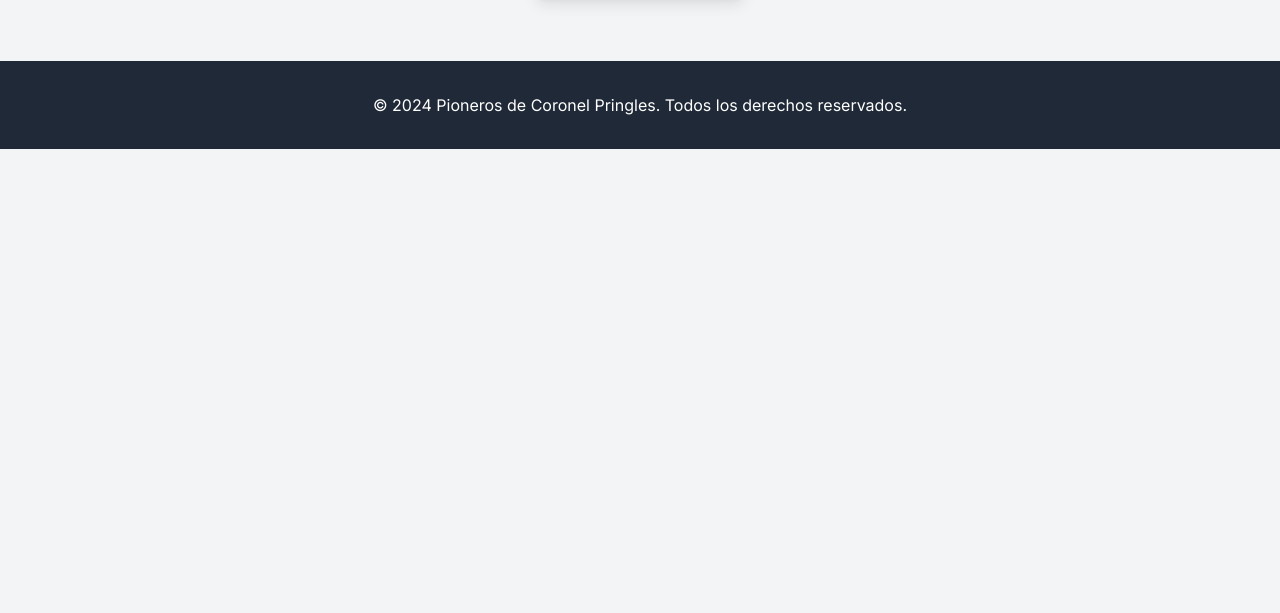
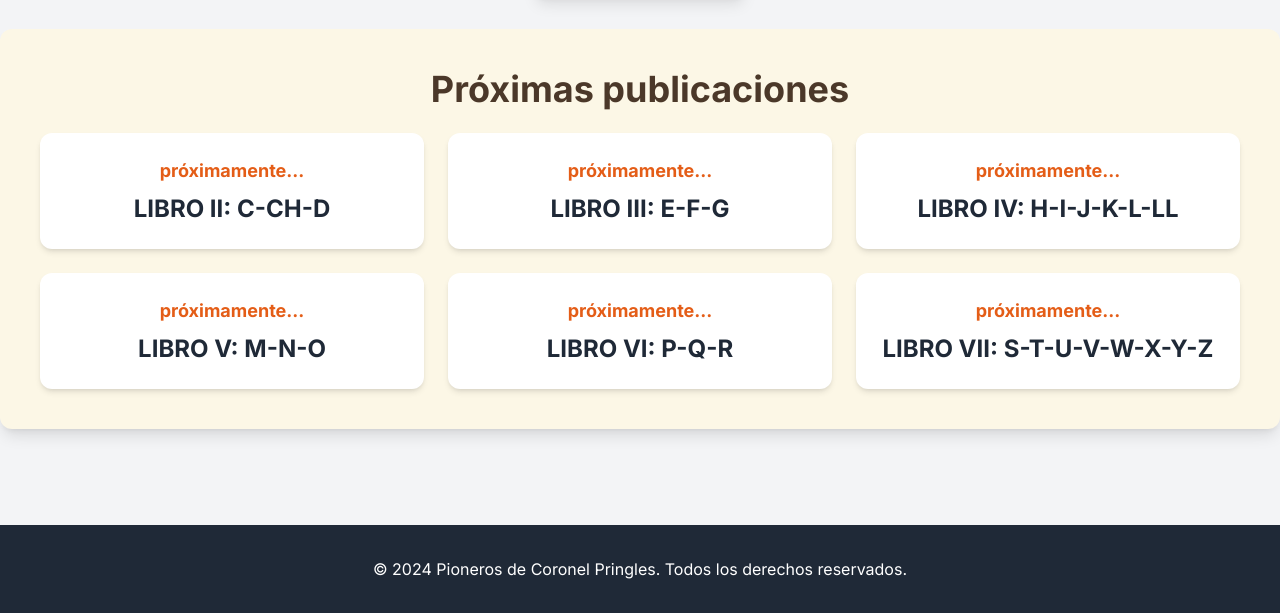
Before and after one commit to piocp/PionerosdeCoronelPringles, a plain HTML site: page index.html in a window 1280 px wide. Shown: the part 4054-4667 px from the top of the page. Before the commit the page ends 4203 px from the top, so only its background shows below. Drawn offline with nearby package versions, Linux system fonts and the light colour scheme.

Commit message:
Update index.html

```diff
--- a/index.html
+++ b/index.html
@@ -279,6 +279,43 @@
             </div>
         </section>
 
+        <!-- Sección de Próximas Publicaciones -->
+        <section id="proximas-publicaciones" class="bg-[#fcf7e6] rounded-xl shadow-lg p-6 md:p-10 mt-8 mb-8 text-center">
+            <h2 class="text-3xl md:text-4xl font-bold text-brown-custom mb-6">Próximas publicaciones</h2>
+            <div class="grid grid-cols-1 md:grid-cols-2 lg:grid-cols-3 gap-6">
+                <!-- Tarjeta 1 -->
+                <a href="#" class="block bg-white rounded-xl p-6 shadow-md hover:shadow-xl transition-shadow duration-300">
+                    <h4 class="text-lg font-bold text-[#e45d17] mb-2">próximamente...</h4>
+                    <p class="text-xl md:text-2xl font-semibold text-gray-800">LIBRO II: C-CH-D</p>
+                </a>
+                <!-- Tarjeta 2 -->
+                <a href="#" class="block bg-white rounded-xl p-6 shadow-md hover:shadow-xl transition-shadow duration-300">
+                    <h4 class="text-lg font-bold text-[#e45d17] mb-2">próximamente...</h4>
+                    <p class="text-xl md:text-2xl font-semibold text-gray-800">LIBRO III: E-F-G</p>
+                </a>
+                <!-- Tarjeta 3 -->
+                <a href="#" class="block bg-white rounded-xl p-6 shadow-md hover:shadow-xl transition-shadow duration-300">
+                    <h4 class="text-lg font-bold text-[#e45d17] mb-2">próximamente...</h4>
+                    <p class="text-xl md:text-2xl font-semibold text-gray-800">LIBRO IV: H-I-J-K-L-LL</p>
+                </a>
+                <!-- Tarjeta 4 -->
+                <a href="#" class="block bg-white rounded-xl p-6 shadow-md hover:shadow-xl transition-shadow duration-300">
+                    <h4 class="text-lg font-bold text-[#e45d17] mb-2">próximamente...</h4>
+                    <p class="text-xl md:text-2xl font-semibold text-gray-800">LIBRO V: M-N-O</p>
+                </a>
+                <!-- Tarjeta 5 -->
+                <a href="#" class="block bg-white rounded-xl p-6 shadow-md hover:shadow-xl transition-shadow duration-300">
+                    <h4 class="text-lg font-bold text-[#e45d17] mb-2">próximamente...</h4>
+                    <p class="text-xl md:text-2xl font-semibold text-gray-800">LIBRO VI: P-Q-R</p>
+                </a>
+                <!-- Tarjeta 6 -->
+                <a href="#" class="block bg-white rounded-xl p-6 shadow-md hover:shadow-xl transition-shadow duration-300">
+                    <h4 class="text-lg font-bold text-[#e45d17] mb-2">próximamente...</h4>
+                    <p class="text-xl md:text-2xl font-semibold text-gray-800">LIBRO VII: S-T-U-V-W-X-Y-Z</p>
+                </a>
+            </div>
+        </section>
+
     </main>
 
     <!-- Modal para la imagen expandida (con botones de carrusel) -->
```
